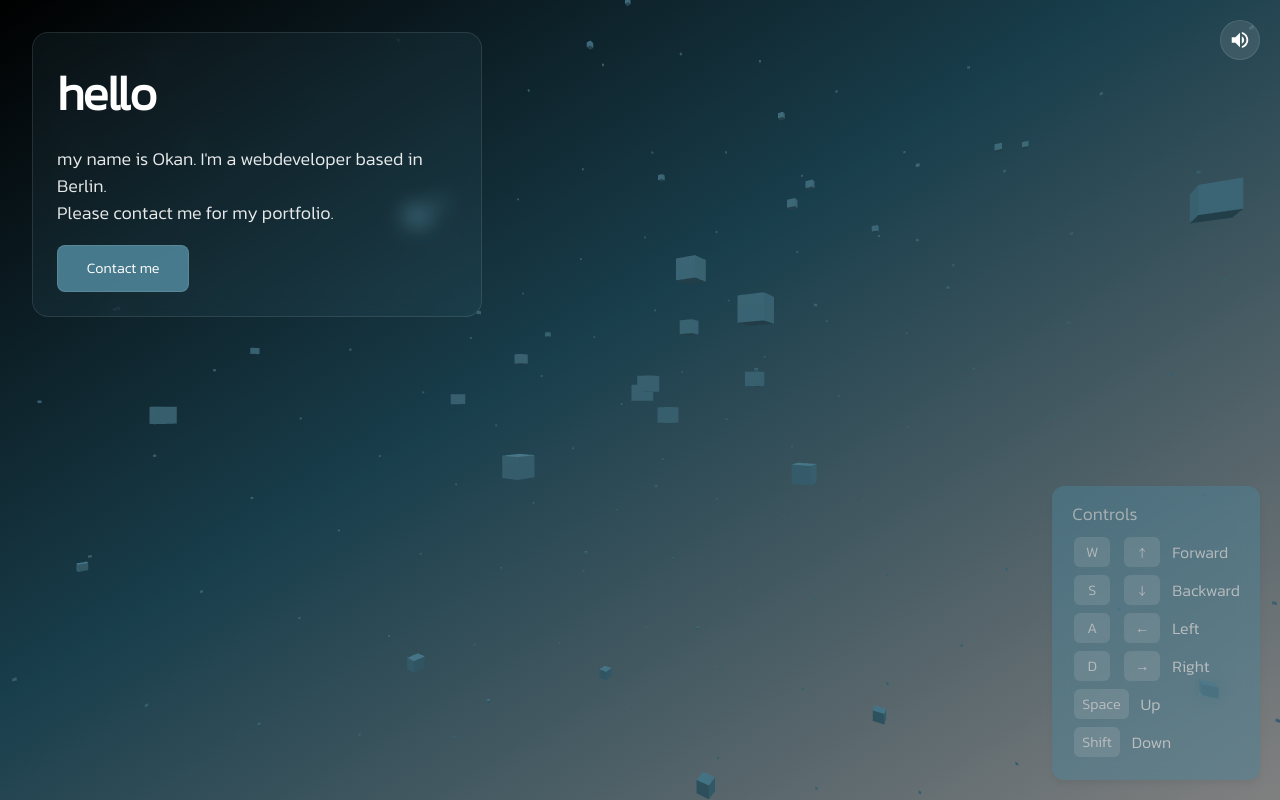
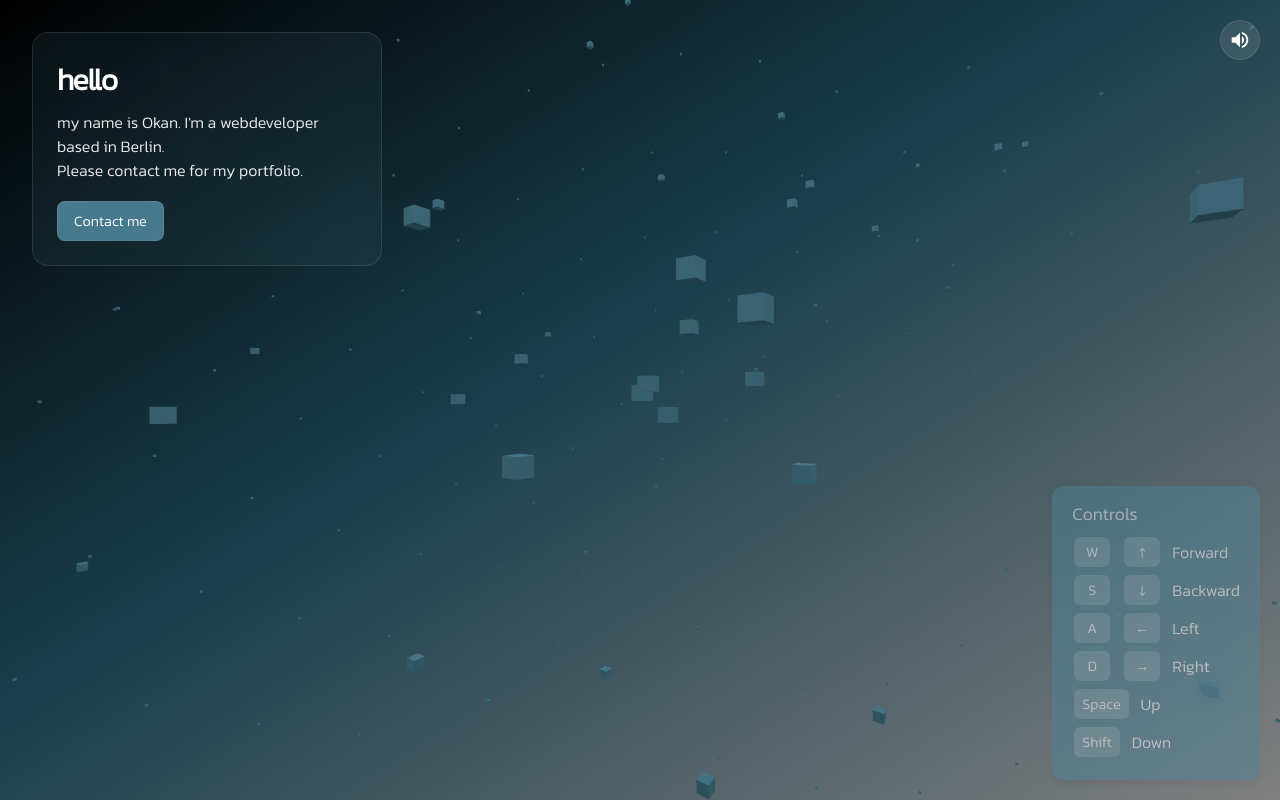
Before and after one commit to ok-sh/threejs-cartvisit, a website built with Vite: page index.html in a window 1280 px wide. Built offline with nearby package versions, Linux system fonts and the light colour scheme; animation ran at ten frames a second.

Commit message:
minimize the info box

```diff
--- a/assets/css/style.css
+++ b/assets/css/style.css
@@ -31,7 +31,7 @@ body {
   border: 1px solid rgba(255, 255, 255, 0.1);
   border-radius: 16px;
   padding: 1.5rem;
-  max-width: 400px;
+  max-width: 300px;
   margin: 2rem;
   position: fixed;
   top: 0;
@@ -55,9 +55,9 @@ body {
   font-size: 16px !important;
 }
 
-.button {
+.contact-me-button {
   display: inline-block;
-  padding: 0.7rem 1.8rem;
+  padding: 0.5rem 1rem;
   background: rgba(78, 131, 151, 0.9);
   color: white;
   text-decoration: none;
@@ -68,7 +68,7 @@ body {
   font-size: 0.9em;
 }
 
-.button:hover {
+.contact-me-button:hover {
   background: rgba(78, 131, 151, 1);
   transform: translateY(-2px);
   box-shadow: 0 4px 12px rgba(78, 131, 151, 0.3);
@@ -132,7 +132,7 @@ body {
     margin-bottom: 0.8rem;
   }
 
-  .button {
+  .contact-me-button {
     padding: 0.5rem 1.2rem;
     font-size: 0.85em;
   }
@@ -199,16 +199,15 @@ body {
     fill: white;
 }
 
-/* Add these styles */
 .text .title {
-    font-size: 48px;
+    font-size: 30px;
     font-weight: 900;
     color: #ffffff;
-    margin-bottom: 1rem;
+    margin-bottom: .5rem;
     letter-spacing: -1px;
 }
 
 .text .description {
-    font-size: 18px;
+    font-size: 16px;
     opacity: 0.9;
 }
--- a/index.html
+++ b/index.html
@@ -27,7 +27,7 @@
 					Please contact me for my portfolio.
 				</div>
 			</div>
-			<a class="button" href="mailto:contact@ok-sahin.de">
+			<a class="contact-me-button" href="mailto:contact@ok-sahin.de">
 				Contact me
 			</a>
 		</div>
```
